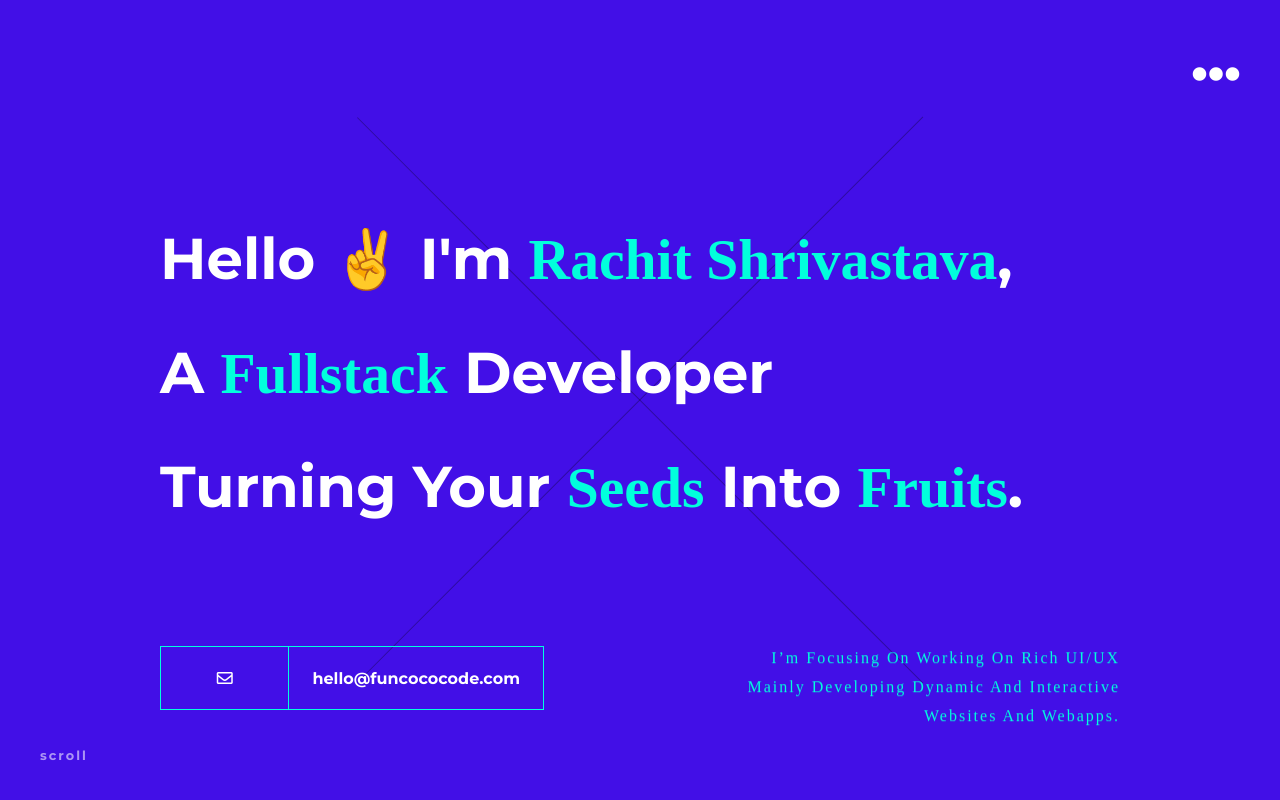
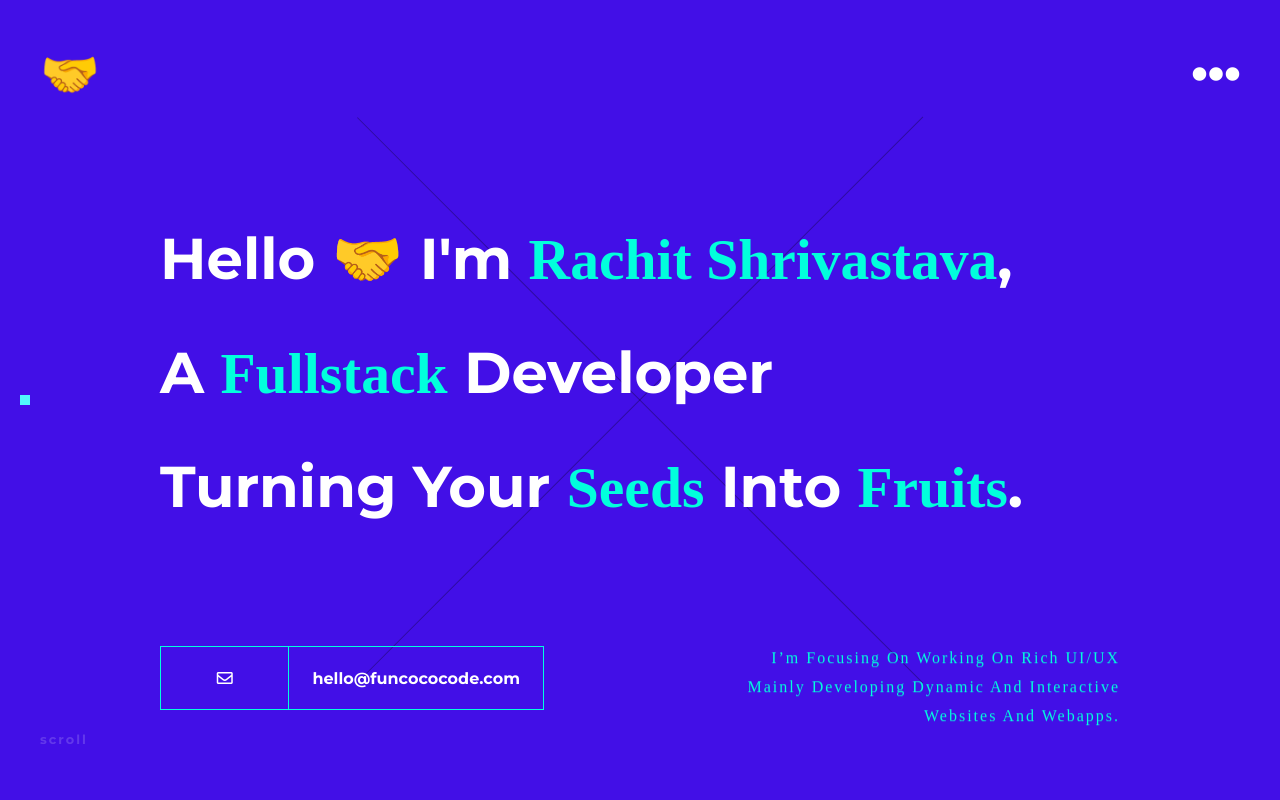
Before and after one commit to rachit05/rachit05.github.io, a website: page index.html in a window 1280 px wide. Shown: the top 800 px of the page. Drawn offline with Linux system fonts and the light colour scheme; a web font is replaced by a local one.

Commit message:
added a progress indicator

```diff
--- a/index.html
+++ b/index.html
@@ -14,12 +14,13 @@
 
 </head>
 <body>
+    <div id="currentProgress"></div>
     <div class="wrapper" id="butter">
         <nav id="topNavigation">
             <div id="navLeft">
                 <div id="mainTopLines">
-                    <!-- <p class="line">Hi👋 I'm Rachit Shrivastava</p> -->
-                    <!-- <p class="line">Available for freelance work</p> -->
+                    <!-- <p class="line">Hi👋✌ I'm Rachit Shrivastava</p> -->
+                    <p class="line">🤝</p>
                 </div>
             </div>
             <div id="navRight">
@@ -32,7 +33,7 @@
 
         <main>
             <h1 id="mainLeadLine" class="skewScroll">
-                Hello ✌ I'm <span>Rachit Shrivastava</span>,<br>
+                Hello 🤝 I'm <span>Rachit Shrivastava</span>,<br>
                 a <span>Fullstack</span> Developer<br/>
                 Turning Your <span>Seeds</span> Into <span>Fruits</span>.
             </h1>
--- a/main.js
+++ b/main.js
@@ -53,3 +53,13 @@ me.addEventListener('mousemove',e=>{
     aboutImg.style.transform = `translate(${x-(imgWidth/2)}px,${y-(imgHeight/2)}px)`;
     // aboutMe.style.transform = `translate(${aboutMeX}px,${aboutMeY}px)`;
 })
+
+
+let initOffset = pageYOffset
+addEventListener('scroll',e=>{
+    let winScroll = document.body.scrollTop || document.documentElement.scrollTop;
+    let height = document.documentElement.scrollHeight - document.documentElement.clientHeight;
+    let scrolled = (winScroll / height) * 100;
+
+    document.getElementById('currentProgress').style.height = `${scrolled * 5}px`;
+})
--- a/style.scss
+++ b/style.scss
@@ -29,7 +29,6 @@ $secondary-font : 'ZCOOL KuaiLe';
 html,body{
     height: 100vh;
     max-width: 100vw;
-    // overflow-x: hidden;
 }
 body{
     background-color: $blue;
@@ -59,6 +58,35 @@ body{
 ::-webkit-scrollbar-thumb{
     background: $blue;
 }
+
+
+
+#currentProgress{
+    position: fixed;
+    top:50%;
+    left:20px;
+    transform: translateY(-50%);
+
+    height:10px;
+    min-height: 10px;
+    width:10px;
+    background: $pink;
+
+    z-index: 500;
+    mix-blend-mode: screen;
+
+    transition: height 1s cubic-bezier(0.19, 1, 0.22, 1);
+
+    animation: progressbar infinite alternate 2s ;
+}
+
+@keyframes progressbar {
+    to{
+        background-color: $green;
+    }
+}
+
+
 
 .wrapper{
     max-width: 100vw;
@@ -90,7 +118,6 @@ nav{
             justify-self: end;
             a{
                 font-size: 3rem;
-
             }
         }
     }
@@ -131,7 +158,8 @@ main,section{
     .line{
         display: inline-block;
         margin-right: 3rem;
-        font-weight: 600;
+        font-family: $secondary-font;
+        font-size: 3rem;
         color: $green;
         text-transform: capitalize;
         &:last-child{
@@ -289,7 +317,9 @@ section{
     padding:30px;
     margin: 0 30px 30px 0;
     transition: all 0.25s;
-
+    *{
+        user-select: none;
+    }
     &:nth-child(1){
         background-image: linear-gradient(to top, #fddb92 0%, #d1fdff 100%);
     }
@@ -305,6 +335,7 @@ section{
     &:nth-child(4){
         background-image: linear-gradient(45deg, #ff9a9e 0%, #fad0c4 99%, #fad0c4 100%);
     }
+
 }
 
 .cardName{
```
Also changed, not shown: style.css, 1 other file.
